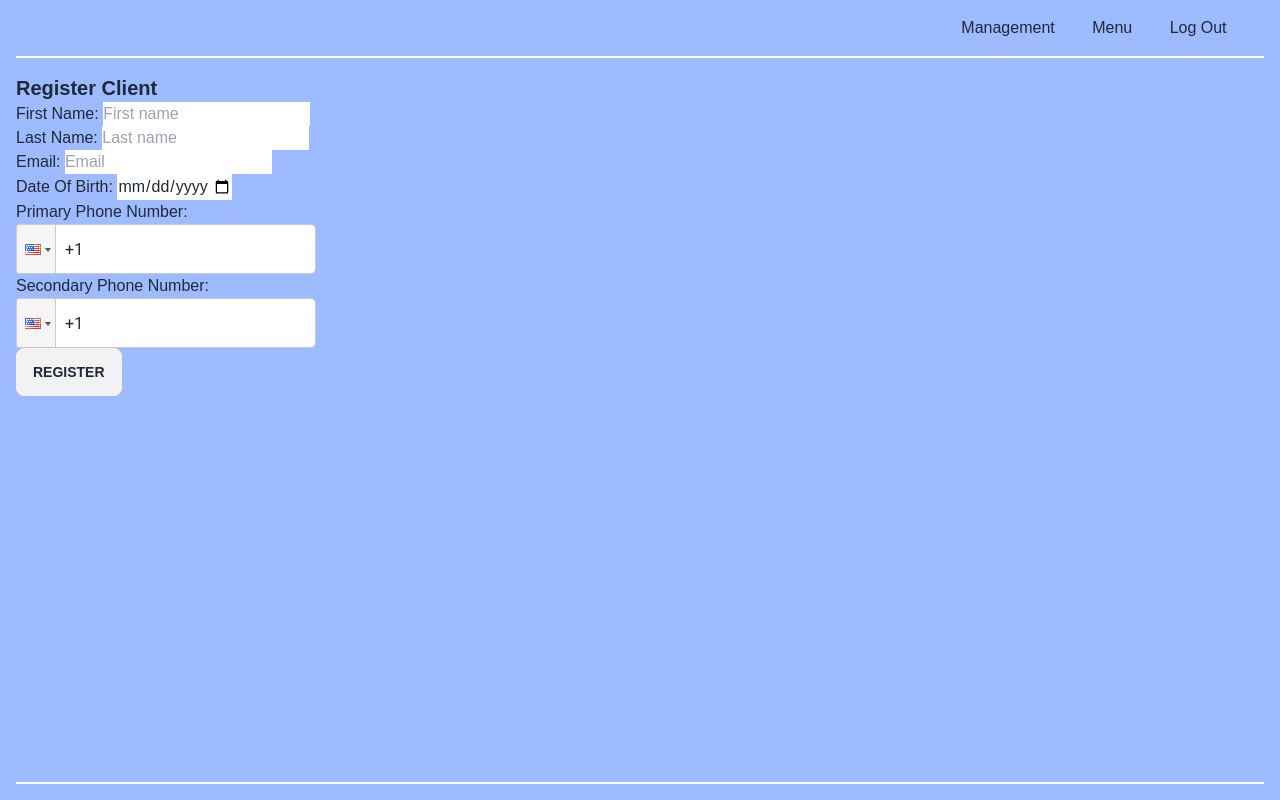
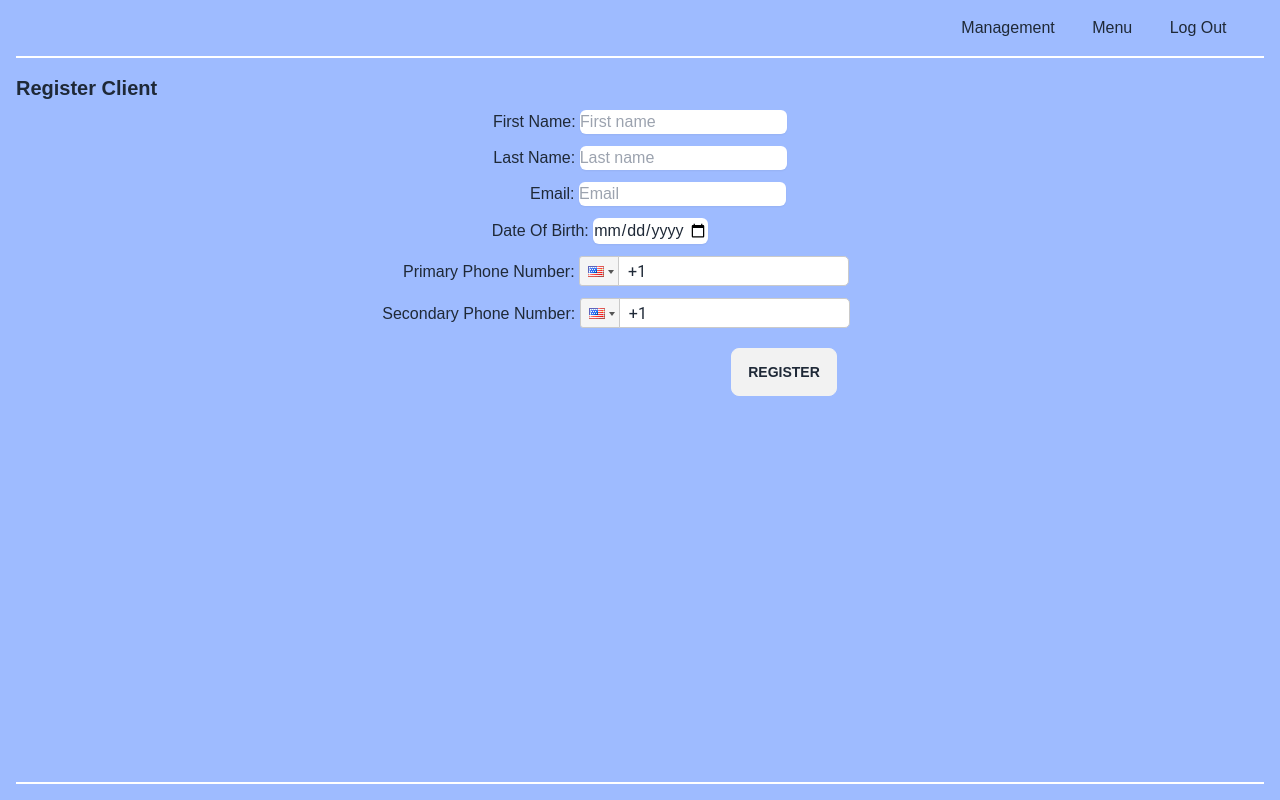
Before and after one commit to mengzhuou/BizWeb, a React (Create React App) app in the folder Frontend/frontend/: page /registerClient in a window 1280 px wide. Built offline with nearby package versions, Linux system fonts and the light colour scheme.

Commit message:
added css for registerclient

```diff
--- a/Frontend/frontend/src/components/DisplayClient.js
+++ /dev/null
@@ -1,79 +0,0 @@
-import { useParams } from "react-router-dom";
-import Axios from "axios";
-import React, { useState, useEffect } from "react";
-
-const DisplayClient = () => {
-  const [firstName, setFirstName] = useState("");
-  const [lastName, setLastName] = useState("");
-  const [birthday, setBirthday] = useState("");
-  const [phoneNumber, setPhoneNumber] = useState("");
-  const [secondaryPhoneNumber, setSecondaryPhoneNumber] = useState("");
-  const [email, setEmail] = useState("");
-  const { clientId } = useParams();
-
-  useEffect(() => {
-    Axios.get(`http://localhost:3500/clients/${clientId}`)
-      .then((response) => {
-        console.log(response.data);
-        const deserializer = deserialization(response.data.clientFound);
-        setFirstName(deserializer.firstName);
-        setLastName(deserializer.lastName);
-        setBirthday(deserializer.fBirthday);
-        setPhoneNumber(deserializer.fPrimary);
-        setEmail(deserializer.email);
-        setSecondaryPhoneNumber(deserializer.fSecondary);
-      })
-      .catch((error) => {
-        console.log(error);
-      });
-  }, [clientId]);
-
-  return (
-    <div>
-      <div>First name: {firstName}</div>
-      <div>Last name: {lastName}</div>
-      <div>Birthday: {birthday}</div>
-      <div>Primary phone number: {phoneNumber}</div>
-      <div>Secondary phone number: {secondaryPhoneNumber} </div>
-      <div>Email: {email}</div>
-    </div>
-  );
-};
-
-const deserialization = (data) => {
-  let {
-    firstName,
-    lastName,
-    birthday,
-    phoneNumber,
-    secondaryPhoneNumber,
-    email,
-  } = data;
-  const birthdayDate = new Date(birthday);
-  const fBirthday = birthdayDate.toLocaleDateString();
-  const fPrimary = formatPhoneNumber(phoneNumber);
-  let fSecondary = "None";
-  if (secondaryPhoneNumber !== null) {
-    fSecondary = formatPhoneNumber(secondaryPhoneNumber);
-  }
-  const deserializedData = {
-    firstName,
-    lastName,
-    fBirthday,
-    fPrimary,
-    fSecondary,
-    email,
-  };
-
-  return deserializedData;
-};
-const formatPhoneNumber = (number) => {
-  const phoneNumberArray = number.toString().split("");
-  const regionCode = phoneNumberArray[0];
-  const partA = phoneNumberArray.slice(1, 4).join("");
-  const partB = phoneNumberArray.slice(4, 7).join("");
-  const partC = phoneNumberArray.slice(6, 10).join("");
-  const formattedPhoneNumber = `+${regionCode} (${partA}) ${partB}-${partC}`;
-  return formattedPhoneNumber;
-};
-export default DisplayClient;
--- a/Frontend/frontend/src/components/RegisterClient.js
+++ b/Frontend/frontend/src/components/RegisterClient.js
@@ -102,8 +102,10 @@ function RegisterClient() {
 
   return (
     <>
-      <h1 className="text-xl font-bold">Register Client</h1>
-        <div>
+        <header className="fmy-2">
+          <h1 className="text-xl font-bold">Register Client</h1>
+        </header>
+        <div className="flex flex-col items-center justify-center p-2">
           <div>
             <label htmlFor="firstName">First Name: </label>
             <input
@@ -112,6 +114,7 @@ function RegisterClient() {
               onChange={(e) => handleInputChange(e)}
               id="firstName"
               placeholder="First name"
+              className="className= mb-3 border-gray-300 rounded-md shadow-sm focus:border-indigo-300 focus:ring focus:ring-indigo-200 focus:ring-opacity-50"
             />
           </div>
           <div>
@@ -122,9 +125,10 @@ function RegisterClient() {
               value={lastName}
               onChange={(e) => handleInputChange(e)}
               placeholder="Last name"
+              className="className= mb-3 border-gray-300 rounded-md shadow-sm focus:border-indigo-300 focus:ring focus:ring-indigo-200 focus:ring-opacity-50"
             />
           </div>
-          <div>
+          <div className="ml-9">
             <label htmlFor="email">Email: </label>
             <input
               type="email"
@@ -132,9 +136,10 @@ function RegisterClient() {
               value={email}
               onChange={(e) => handleInputChange(e)}
               placeholder="Email"
+              className="className= mb-3 border-gray-300 rounded-md shadow-sm focus:border-indigo-300 focus:ring focus:ring-indigo-200 focus:ring-opacity-50"
             />
           </div>
-          <div>
+          <div className="mr-20">
             <label htmlFor="birthday">Date Of Birth: </label>
             <input
               type="date"
@@ -144,9 +149,10 @@ function RegisterClient() {
               placeholder="MM/DD/YYYY"
               min="1900-01-01"
               max={new Date().toISOString().split("T")[0]}
+              className="className= mb-3 border-gray-300 rounded-md shadow-sm focus:border-indigo-300 focus:ring focus:ring-indigo-200 focus:ring-opacity-50"
             />
           </div>
-          <div>
+          <div className="mr-7">
             <label htmlFor="phoneNumber">Primary Phone Number: </label>
             <PhoneInput
               inputProps={{
@@ -159,15 +165,18 @@ function RegisterClient() {
               onChange={(value) => setPhoneNumber(value)}
               placeholder="9 (999) 999-9999"
               containerStyle={{
-                height: "50px",
+                height: "30px",
+                width:"fit-content",
+                display: "inline-block"
               }}
               inputStyle={{
-                height: "50px",
+                height: "30px",
+                width:"fit-content",
                 fontSize: "16px",
               }}
             />
           </div>
-          <div>
+          <div className="mt-3 mr-12">
             <label htmlFor="secondaryPhoneNumber">
               Secondary Phone Number:{" "}
             </label>
@@ -182,17 +191,20 @@ function RegisterClient() {
               onChange={(value) => setSecondaryPhoneNumber(value)}
               placeholder="9 (999) 999-9999"
               containerStyle={{
-                height: "50px",
+                height: "30px",
+                width:"fit-content",
+                display: "inline-block"
               }}
               inputStyle={{
-                height: "50px",
+                width:"fit-content",
+                height: "30px",
                 fontSize: "16px",
               }}
             />
           </div>
         </div>
-        <div>
-          <button onClick={() => handleSubmit()} type="submit" className="btn">
+        <div className="flex justify-center">
+          <button onClick={() => handleSubmit()} type="submit" className="mt-3 ml-72 btn">
             Register
           </button>
           <ToastContainer />
--- a/Frontend/frontend/src/components/index.js
+++ b/Frontend/frontend/src/components/index.js
@@ -6,4 +6,4 @@ export { default as Menu } from "./Menu";
 export { default as ManagementMenu } from "./ManagementMenu";
 export { default as RegisterEmployee } from "./RegisterEmployee";
 export { default as RegisterClient } from "./RegisterClient";
-export { default as DisplayClient } from "./DisplayClient";
+export { default as DisplayClient } from "./ClientInfo";
```
